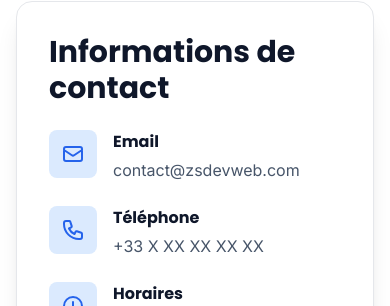
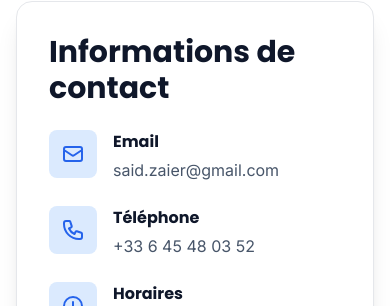
Before and after one commit to saidzaier10/Zsdevweb-v3, a Vue app in the folder frontend/: page /contact in a window 390 px wide. Shown: the part 1328-1634 px from the top of the page. Built offline with nearby package versions, Linux system fonts and the light colour scheme; no server answers; sample sign-in values are in the browser's storage.

Commit message:
fix: update contact email and phone number in Contact.vue

```diff
--- a/frontend/src/views/Contact.vue
+++ b/frontend/src/views/Contact.vue
@@ -115,8 +115,8 @@
                   </div>
                   <div>
                     <h3 class="font-bold text-dark-900 dark:text-white mb-1">Email</h3>
-                    <a href="mailto:contact@zsdevweb.com" class="text-dark-600 dark:text-dark-300 hover:text-primary-600 dark:hover:text-primary-400 transition-colors">
-                      contact@zsdevweb.com
+                    <a href="mailto:said.zaier@gmail.com" class="text-dark-600 dark:text-dark-300 hover:text-primary-600 dark:hover:text-primary-400 transition-colors">
+                      said.zaier@gmail.com
                     </a>
                   </div>
                 </div>
@@ -129,8 +129,8 @@
                   </div>
                   <div>
                     <h3 class="font-bold text-dark-900 dark:text-white mb-1">Téléphone</h3>
-                    <a href="tel:+33XXXXXXXXX" class="text-dark-600 dark:text-dark-300 hover:text-primary-600 dark:hover:text-primary-400 transition-colors">
-                      +33 X XX XX XX XX
+                    <a href="tel:+33645480352" class="text-dark-600 dark:text-dark-300 hover:text-primary-600 dark:hover:text-primary-400 transition-colors">
+                      +33 6 45 48 03 52
                     </a>
                   </div>
                 </div>
```
